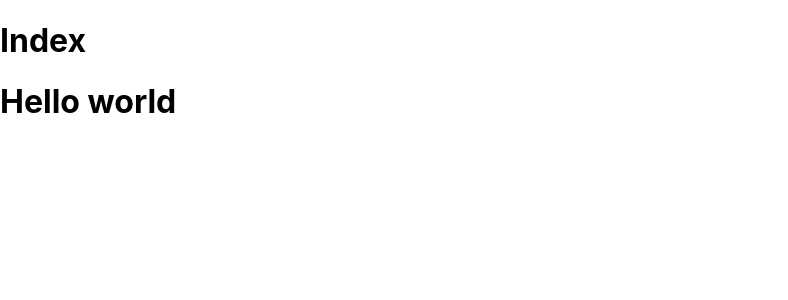
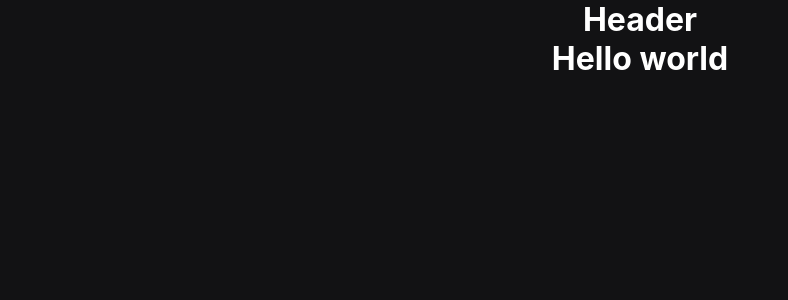
Before and after one commit to JamersonWalderson/nextjs-Criando-Site-de-Portfolio-Pessoal-com-NEXT.JS-React.JS-Styled-Components-API-, a Next.js app: page / in a window 1280 px wide. Shown: the top 300 px of the page, without its empty margins (0-788 px from the left). Built offline with nearby package versions, Linux system fonts and the light colour scheme.

Commit message:
style: global css

```diff
--- a/components/Header/index.jsx
+++ b/components/Header/index.jsx
@@ -1,8 +1,8 @@
 import react from "react";
 
-export default function index() {
+export default function Header() {
 
   return (
-    <h1>Index</h1>
+    <h1>Header</h1>
   )
 }
--- a/styles/globals.css
+++ b/styles/globals.css
@@ -3,7 +3,10 @@ body {
   padding: 0;
   margin: 0;
   font-family: -apple-system, BlinkMacSystemFont, Segoe UI, Roboto, Oxygen,
-    Ubuntu, Cantarell, Fira Sans, Droid Sans, Helvetica Neue, sans-serif;
+  Ubuntu, Cantarell, Fira Sans, Droid Sans, Helvetica Neue, sans-serif;
+  background-color: #121214;
+  color: #fff;
+  text-align: -webkit-center;
 }
 
 a {
@@ -12,5 +15,11 @@ a {
 }
 
 * {
+  margin: 0;
+  padding: 0;
   box-sizing: border-box;
 }
+
+a, button {
+  cursor: pointer;
+}
```
